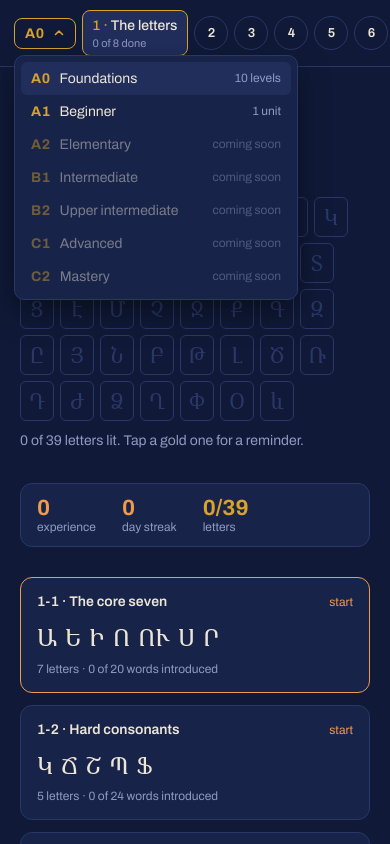
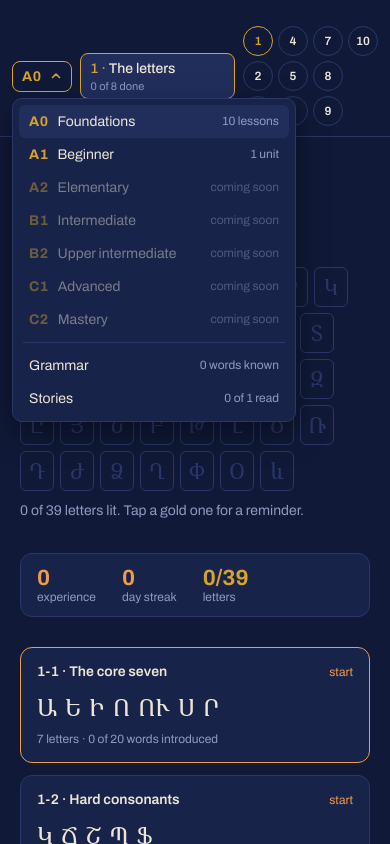
Before and after one commit to kiracosine/armenian-course, a React (Vite) app: page / in a window 390 px wide. Both pictures are taken after a click on the button "A0". Shown: the top 844 px of the page. Built offline with nearby package versions, Linux system fonts and the light colour scheme.

Commit message:
Move Grammar and Stories into the dropdown, call A0 items lessons, grid the circles, add top space on phones

```diff
--- a/src/App.jsx
+++ b/src/App.jsx
@@ -689,7 +689,7 @@ const LEVELS = [
     ] },
 ];
 // Levels 1 to 10 are A0. Fill in the labels the level bar shows for them.
-LEVELS.forEach((lv) => { lv.tier = lv.tier || "A0"; lv.short = lv.short || lv.n; lv.tag = lv.tag || `Level ${lv.n}`; });
+LEVELS.forEach((lv) => { lv.tier = lv.tier || "A0"; lv.short = lv.short || lv.n; lv.tag = lv.tag || `Lesson ${lv.n}`; });
 
 // The CEFR levels in the level bar's dropdown. A level with no units yet shows as coming soon.
 const TIERS = [
@@ -1458,7 +1458,8 @@ const CSS = `
 .hy-tab[aria-selected="true"]{background:${C.ink3};border-color:${C.gold}}
 .hy-raildiv{flex:0 0 1px;align-self:stretch;background:${C.line};margin:0 4px}
 .hy-btn:focus-visible,.hy-tab:focus-visible,.hy-railitem:focus-visible{outline:2px solid ${C.apricot};outline-offset:2px}
-.hy-railnum,.hy-railpre,.hy-short{display:none}
+.hy-railnum,.hy-railpre,.hy-short,.hy-railcurrent{display:none}
+.hy-tiersep{height:1px;background:${C.line};margin:6px 4px}
 .hy-tierbtn{display:flex;align-items:center;gap:8px;flex:0 0 auto;background:transparent;border:1px solid ${C.line};
   border-radius:8px;padding:8px 12px;color:${C.parch};font-family:${UI};cursor:pointer;text-align:left}
 .hy-tierbtn:hover,.hy-tierbtn[aria-expanded="true"]{border-color:${C.gold}}
@@ -1472,28 +1473,28 @@ const CSS = `
 .hy-tieropt:disabled{opacity:.45;cursor:default}
 .hy-tierbtn:focus-visible,.hy-tieropt:focus-visible{outline:2px solid ${C.apricot};outline-offset:2px}
 @media (max-width:879px){
-  .hy-rail{gap:6px;padding:10px 14px;align-items:center;scrollbar-width:thin;scrollbar-color:${C.line} transparent}
+  .hy-root{padding:calc(env(safe-area-inset-top, 0px) + 16px) env(safe-area-inset-right, 0px) env(safe-area-inset-bottom, 0px) env(safe-area-inset-left, 0px);box-sizing:border-box}
+  .hy-rail{gap:8px;padding:10px 12px;align-items:center;scrollbar-width:thin;scrollbar-color:${C.line} transparent}
   .hy-rail::-webkit-scrollbar{height:4px}
   .hy-rail::-webkit-scrollbar-track{background:transparent}
   .hy-rail::-webkit-scrollbar-thumb{background:${C.line};border-radius:2px}
-  .hy-railitem{min-width:0;padding:6px 10px}
-  .hy-raillevel[data-on="false"]{width:34px;height:34px;padding:0;border-radius:50%;border-color:${C.line};
+  .hy-railcurrent{display:block;flex:0 1 150px;min-width:0;padding:6px 10px;border-radius:8px;background:${C.ink3};border:1px solid ${C.gold}}
+  .hy-railgrid{display:grid;grid-template-rows:repeat(3,30px);grid-auto-flow:column;grid-auto-columns:30px;gap:5px;flex:0 0 auto}
+  .hy-railgrid .hy-raillevel{width:30px;height:30px;min-width:0;padding:0;border-radius:50%;border-color:${C.line};background:transparent;
     display:flex;align-items:center;justify-content:center}
-  .hy-raillevel[data-on="false"]:hover{border-color:${C.gold}}
-  .hy-raillevel[data-on="false"][data-done="true"]{background:${C.gold};border-color:${C.gold}}
-  .hy-raillevel[data-on="false"][data-done="true"] .hy-railnum{color:${C.ink}}
-  .hy-raillevel[data-on="false"] .hy-railfull{display:none}
-  .hy-raillevel[data-on="false"] .hy-railnum{display:inline;font-family:${UI};font-size:13px;font-weight:600;color:${C.parch}}
-  .hy-raillevel[data-on="true"] .hy-railtop{display:none!important}
+  .hy-railgrid .hy-raillevel:hover,.hy-railgrid .hy-raillevel[data-on="true"]{border-color:${C.gold}}
+  .hy-railgrid .hy-raillevel[data-done="true"]{background:${C.gold};border-color:${C.gold}}
+  .hy-railgrid .hy-railfull{display:none}
+  .hy-railgrid .hy-railnum{display:inline;font-family:${UI};font-size:12px;font-weight:600;color:${C.parch}}
+  .hy-railgrid .hy-raillevel[data-on="true"] .hy-railnum{color:${C.gold}}
+  .hy-railgrid .hy-raillevel[data-done="true"] .hy-railnum{color:${C.ink}}
   .hy-railpre{display:inline;color:${C.gold}}
   .hy-railsub{display:none}
-  .hy-raillevel .hy-railsub{display:block}
-  .hy-long{display:none}
-  .hy-short{display:inline}
-  .hy-raildiv{align-self:center;height:24px}
-  .hy-tierbtn{align-self:center;padding:7px 10px}
+  .hy-railcurrent .hy-railsub{display:block}
+  .hy-tierbtn{align-self:center;padding:7px 9px}
   .hy-tiername{display:none}
 }
+
 @media (min-width:880px){
   .hy-shell{flex-direction:row}
   .hy-rail{flex-direction:column;width:232px;flex:0 0 232px;height:100vh;position:sticky;top:0;
@@ -1501,6 +1502,7 @@ const CSS = `
   .hy-railitem{min-width:0;width:100%}
   .hy-raildiv{height:1px;margin:10px 4px}
   .hy-tierbtn{width:100%;margin-bottom:8px}
+  .hy-railgrid{display:flex;flex-direction:column;gap:8px}
 }
 @media (max-width:520px){ .hy-opts{grid-template-columns:1fr} }
 @media (prefers-reduced-motion:reduce){ *{transition:none!important;animation:none!important} }
@@ -2523,12 +2525,29 @@ export default function ArmenianCourse() {
           <nav className="hy-rail" aria-label="Levels">
             <button ref={tierBtn} className="hy-tierbtn" onClick={toggleTierMenu}
               aria-haspopup="menu" aria-expanded={!!tierMenu} aria-label={`CEFR level ${tier}, choose another`}>
-              <span className="hy-tierid">{tier}</span>
-              <span className="hy-tiername">{TIERS.find((t) => t.id === tier).name}</span>
+              <span className="hy-tierid">{level === "pos" ? "Grammar" : level === "stories" ? "Stories" : tier}</span>
+              {typeof level === "number" && <span className="hy-tiername">{TIERS.find((t) => t.id === tier).name}</span>}
               <svg width="12" height="12" viewBox="0 0 12 12" aria-hidden="true" style={{ marginLeft: "auto", transform: tierMenu ? "rotate(180deg)" : "none" }}>
                 <path d="M2.5 4.5l3.5 3.5 3.5-3.5" fill="none" stroke={C.gold} strokeWidth="1.6" strokeLinecap="round" strokeLinejoin="round" />
               </svg>
             </button>
+            {(() => {
+              // On phones: a card for the open unit, beside the numbered circles.
+              const cur = LEVELS.find((L) => L.n === level && L.tier === tier);
+              if (!cur) return null;
+              const done = cur.lessons.filter((x) => progress.lessons[x.id]?.done).length;
+              return (
+                <div className="hy-railcurrent" aria-hidden="true">
+                  <div style={{ fontFamily: UI, fontSize: 14, fontWeight: 500, lineHeight: 1.3, color: C.parch }}>
+                    <span className="hy-railpre">{cur.short} · </span>{cur.name}
+                  </div>
+                  <div className="hy-railsub" style={{ fontFamily: UI, fontSize: 11, color: C.muted, marginTop: 2 }}>
+                    {done} of {cur.lessons.length} done
+                  </div>
+                </div>
+              );
+            })()}
+            <div className="hy-railgrid">
             {LEVELS.filter((L) => L.tier === tier).map((L) => {
               const doneCount = L.lessons.filter((x) => progress.lessons[x.id]?.done).length;
               const complete = L.lessons.length > 0 && doneCount === L.lessons.length;
@@ -2558,25 +2577,7 @@ export default function ArmenianCourse() {
                 </React.Fragment>
               );
             })}
-            <div className="hy-raildiv" aria-hidden="true" />
-            <button className="hy-railitem" data-on={level === "pos"} onClick={() => setLevel("pos")}
-              aria-label={`Parts of speech, ${knownCount(progress.words)} words known`}>
-              <div style={{ fontFamily: UI, fontSize: 14, fontWeight: 500, lineHeight: 1.3, color: C.parch }}>
-                <span className="hy-long">Parts of speech</span><span className="hy-short">Grammar</span>
-              </div>
-              <div className="hy-railsub" style={{ fontFamily: UI, fontSize: 11, color: knownCount(progress.words) ? C.gold : C.muted, marginTop: 2 }}>
-                {knownCount(progress.words)} words known
-              </div>
-            </button>
-            <button className="hy-railitem" data-on={level === "stories"} onClick={() => setLevel("stories")}
-              aria-label={`Stories, ${storiesRead(progress)} of ${STORIES.length} read`}>
-              <div style={{ fontFamily: UI, fontSize: 14, fontWeight: 500, lineHeight: 1.3, color: C.parch }}>
-                Stories
-              </div>
-              <div className="hy-railsub" style={{ fontFamily: UI, fontSize: 11, color: storiesRead(progress) ? C.gold : C.muted, marginTop: 2 }}>
-                {storiesRead(progress)} of {STORIES.length} {STORIES.length === 1 ? "story" : "stories"} read
-              </div>
-            </button>
+            </div>
           </nav>
         )}
         {tierMenu && !inLesson && (
@@ -2588,11 +2589,22 @@ export default function ArmenianCourse() {
                   aria-current={t.id === tier} onClick={() => chooseTier(t.id)}>
                   <span><span className="hy-tierid">{t.id}</span> <span style={{ marginLeft: 6 }}>{t.name}</span></span>
                   <span style={{ fontSize: 12, color: C.muted }}>
-                    {!units ? "coming soon" : t.id === "A0" ? `${units} levels` : `${units} unit${units === 1 ? "" : "s"}`}
+                    {!units ? "coming soon" : t.id === "A0" ? `${units} lessons` : `${units} unit${units === 1 ? "" : "s"}`}
                   </span>
                 </button>
               );
             })}
+            <div className="hy-tiersep" aria-hidden="true" />
+            <button role="menuitem" className="hy-tieropt" aria-current={level === "pos"}
+              onClick={() => { setTierMenu(null); setLevel("pos"); }}>
+              <span>Grammar</span>
+              <span style={{ fontSize: 12, color: C.muted }}>{knownCount(progress.words)} words known</span>
+            </button>
+            <button role="menuitem" className="hy-tieropt" aria-current={level === "stories"}
+              onClick={() => { setTierMenu(null); setLevel("stories"); }}>
+              <span>Stories</span>
+              <span style={{ fontSize: 12, color: C.muted }}>{storiesRead(progress)} of {STORIES.length} read</span>
+            </button>
           </div>
         )}
         <main className="hy-main">{body}</main>
```
